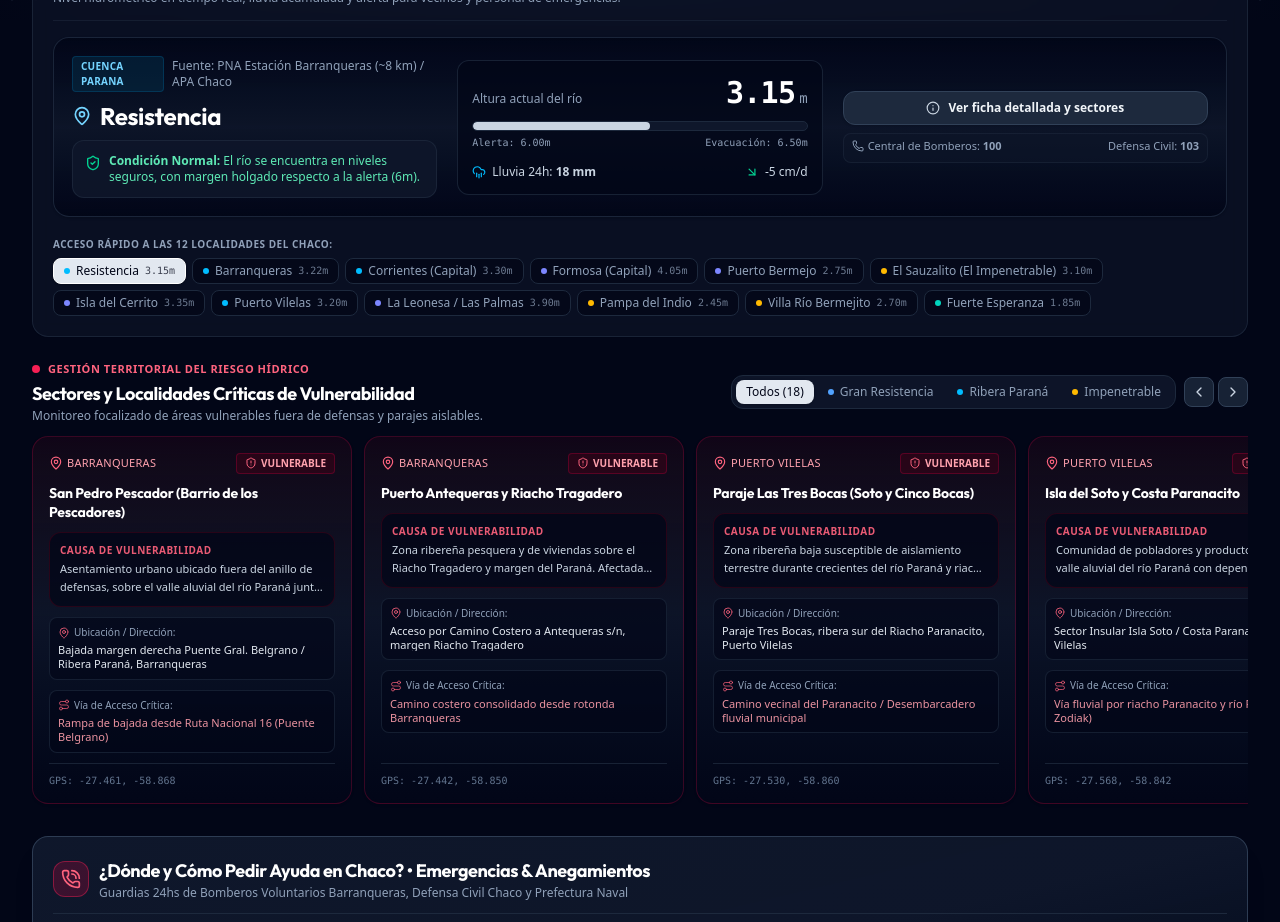
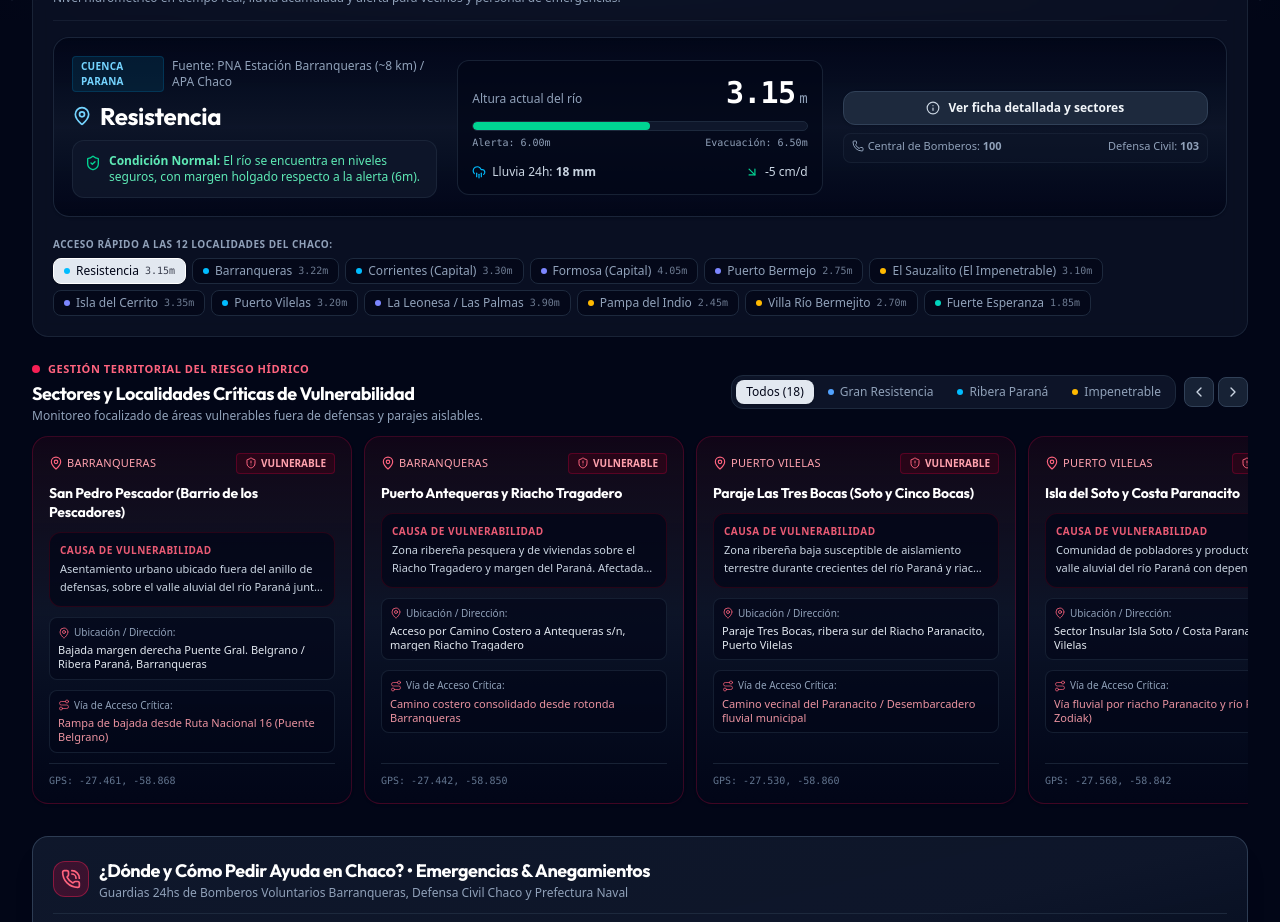
Before and after one commit to mariaelena30/cuenca_chaco, a React (Vite) app: page / in a window 1280 px wide. Shown: the part 780-1702 px from the top of the page. Built offline with nearby package versions, Linux system fonts and the light colour scheme; no server answers.

Commit message:
Actualizar LocalitiesCarousel.tsx

```diff
--- a/src/components/LocalitiesCarousel.tsx
+++ b/src/components/LocalitiesCarousel.tsx
@@ -43,10 +43,29 @@ export const LocalitiesCarousel: React.FC<LocalitiesCarouselProps> = ({
   const selSinDato =
     selectedLoc.nivel_metros == null || selectedLoc.umbral_alerta == null || selectedLoc.umbral_evacuacion == null;
 
-  // Status calculation
-  const isEvac = !selSinDato && selectedLoc.nivel_metros >= selectedLoc.umbral_evacuacion;
-  const isAlert = !selSinDato && selectedLoc.nivel_metros >= selectedLoc.umbral_alerta;
-  const isAtencion = selectedLoc.fase_calculada === 'ATENCION' || selectedLoc.id === 'el_sauzalito';
+  // Sistema de 5 niveles (estilo JMA/Japon), igual que en BasinDynamicCards.
+  // Si vino de la API real se usa selectedLoc.estado (autoritativo,
+  // calculado por el backend); si no, se recalcula igual aca.
+  let nivelAlerta: 'NORMAL' | 'MONITOREO' | 'ATENCION' | 'ALERTA' | 'EVACUACION' | 'SIN_DATO' = 'SIN_DATO';
+  if (!selSinDato) {
+    if (selectedLoc.estado) {
+      nivelAlerta = selectedLoc.estado as typeof nivelAlerta;
+    } else if (selectedLoc.nivel_metros >= selectedLoc.umbral_evacuacion) {
+      nivelAlerta = 'EVACUACION';
+    } else if (selectedLoc.nivel_metros >= selectedLoc.umbral_alerta) {
+      nivelAlerta = 'ALERTA';
+    } else if (selectedLoc.nivel_metros >= selectedLoc.umbral_alerta * 0.9) {
+      nivelAlerta = 'ATENCION';
+    } else if (selectedLoc.nivel_metros >= selectedLoc.umbral_alerta * 0.7) {
+      nivelAlerta = 'MONITOREO';
+    } else {
+      nivelAlerta = 'NORMAL';
+    }
+  }
+  const isEvac = nivelAlerta === 'EVACUACION';
+  const isAlert = nivelAlerta === 'ALERTA';
+  const isAtencion = nivelAlerta === 'ATENCION';
+  const isMonitoreo = nivelAlerta === 'MONITOREO';
   const pctAlerta = selSinDato
     ? 0
     : Math.min(100, Math.max(8, Math.round((selectedLoc.nivel_metros / selectedLoc.umbral_alerta) * 100)));
@@ -95,7 +114,7 @@ export const LocalitiesCarousel: React.FC<LocalitiesCarouselProps> = ({
             >
               {locList.map((loc) => (
                 <option key={loc.id} value={loc.id} className="bg-slate-900 text-slate-100">
-                  📍 {loc.nombre} ({loc.cuenca_clave.toUpperCase()}) — {loc.nivel_metros.toFixed(2)}m
+                  📍 {loc.nombre} ({(loc.cuenca_clave || 'PLUVIAL').toUpperCase()}) — {loc.nivel_metros == null ? 'sin dato' : `${loc.nivel_metros.toFixed(2)}m`}
                 </option>
               ))}
             </select>
@@ -111,7 +130,7 @@ export const LocalitiesCarousel: React.FC<LocalitiesCarouselProps> = ({
           <div className="lg:col-span-4 space-y-2">
             <div className="flex items-center gap-2">
               <span className={`px-2 py-0.5 rounded text-[10px] font-bold uppercase tracking-wide border ${currentBasinStyle.badge}`}>
-                Cuenca {selectedLoc.cuenca_clave}
+                Cuenca {selectedLoc.cuenca_clave || 'pluvial (sin río asociado)'}
               </span>
               <span className="text-xs text-slate-400">
                 Fuente: {selectedLoc.fuente}
@@ -125,7 +144,14 @@ export const LocalitiesCarousel: React.FC<LocalitiesCarouselProps> = ({
 
             {/* Plain language explanation for citizens and firefighters */}
             <div className="p-3 rounded-xl bg-slate-900/90 border border-slate-800/80 text-xs">
-              {isEvac ? (
+              {selSinDato ? (
+                <div className="flex items-start gap-2 text-slate-300">
+                  <Info className="w-4 h-4 shrink-0 text-slate-400 mt-0.5" />
+                  <span>
+                    <strong>Sin estación de río:</strong> esta localidad no tiene estación hidrométrica pública en tiempo real. El riesgo acá es por lluvia local, no por crecida de río.
+                  </span>
+                </div>
+              ) : isEvac ? (
                 <div className="flex items-start gap-2 text-rose-300 font-medium">
                   <AlertTriangle className="w-4 h-4 shrink-0 text-rose-400 mt-0.5" />
                   <span>
@@ -133,8 +159,8 @@ export const LocalitiesCarousel: React.FC<LocalitiesCarouselProps> = ({
                   </span>
                 </div>
               ) : isAlert ? (
-                <div className="flex items-start gap-2 text-amber-300 font-medium">
-                  <AlertTriangle className="w-4 h-4 shrink-0 text-amber-400 mt-0.5" />
+                <div className="flex items-start gap-2 text-orange-300 font-medium">
+                  <AlertTriangle className="w-4 h-4 shrink-0 text-orange-400 mt-0.5" />
                   <span>
                     <strong>Nivel de Alerta:</strong> Río en cota crítica ({selectedLoc.umbral_alerta}m). Se recomienda preparar pertenencias y seguir avisos.
                   </span>
@@ -143,7 +169,14 @@ export const LocalitiesCarousel: React.FC<LocalitiesCarouselProps> = ({
                 <div className="flex items-start gap-2 text-amber-300">
                   <Info className="w-4 h-4 shrink-0 text-amber-400 mt-0.5" />
                   <span>
-                    <strong>En Seguimiento Preventivo:</strong> Río en ascenso gradual ({hasTrendingUp ? `+${(selectedLoc.tasa_cambio_m_dia! * 100).toFixed(0)} cm/día` : 'estable'}), sin riesgo inminente.
+                    <strong>Atención:</strong> río acercándose al umbral de alerta ({hasTrendingUp ? `+${(selectedLoc.tasa_cambio_m_dia! * 100).toFixed(0)} cm/día` : 'ascenso lento'}). Empezar a prepararse.
+                  </span>
+                </div>
+              ) : isMonitoreo ? (
+                <div className="flex items-start gap-2 text-sky-300">
+                  <Info className="w-4 h-4 shrink-0 text-sky-400 mt-0.5" />
+                  <span>
+                    <strong>En Monitoreo:</strong> río en ascenso gradual ({hasTrendingUp ? `+${(selectedLoc.tasa_cambio_m_dia! * 100).toFixed(0)} cm/día` : 'estable'}), sin riesgo inminente. Se vigila la tendencia.
                   </span>
                 </div>
               ) : (
@@ -163,7 +196,7 @@ export const LocalitiesCarousel: React.FC<LocalitiesCarouselProps> = ({
               <span className="text-xs text-slate-400 font-medium">Altura actual del río</span>
               <div className="flex items-baseline gap-1">
                 <span className="text-3xl font-bold font-mono text-white tracking-tight">
-                  {selectedLoc.nivel_metros.toFixed(2)}
+                  {selSinDato ? '—' : selectedLoc.nivel_metros.toFixed(2)}
                 </span>
                 <span className="text-sm font-mono text-slate-400">m</span>
               </div>
@@ -174,14 +207,15 @@ export const LocalitiesCarousel: React.FC<LocalitiesCarouselProps> = ({
               <div className="w-full h-2.5 bg-slate-900 rounded-full overflow-hidden border border-slate-800">
                 <div
                   className={`h-full rounded-full transition-all duration-500 ${
-                    isEvac ? 'bg-rose-500' : isAlert ? 'bg-amber-500' : isAtencion ? 'bg-amber-400' : 'bg-slate-300'
+                    selSinDato ? 'bg-slate-600' :
+                    isEvac ? 'bg-rose-500' : isAlert ? 'bg-orange-500' : isAtencion ? 'bg-amber-400' : isMonitoreo ? 'bg-sky-400' : 'bg-emerald-400'
                   }`}
                   style={{ width: `${pctAlerta}%` }}
                 />
               </div>
               <div className="flex justify-between text-[10px] text-slate-400 font-mono">
-                <span>Alerta: {selectedLoc.umbral_alerta.toFixed(2)}m</span>
-                <span>Evacuación: {selectedLoc.umbral_evacuacion.toFixed(2)}m</span>
+                <span>Alerta: {selSinDato ? 'sin dato' : `${selectedLoc.umbral_alerta.toFixed(2)}m`}</span>
+                <span>Evacuación: {selSinDato ? 'sin dato' : `${selectedLoc.umbral_evacuacion.toFixed(2)}m`}</span>
               </div>
             </div>
 
@@ -268,7 +302,7 @@ export const LocalitiesCarousel: React.FC<LocalitiesCarouselProps> = ({
                 />
                 <span>{loc.nombre}</span>
                 <span className="text-[10px] opacity-75 font-mono">
-                  {loc.nivel_metros.toFixed(2)}m
+                  {loc.nivel_metros == null ? 'sin dato' : `${loc.nivel_metros.toFixed(2)}m`}
                 </span>
               </button>
             );
```
